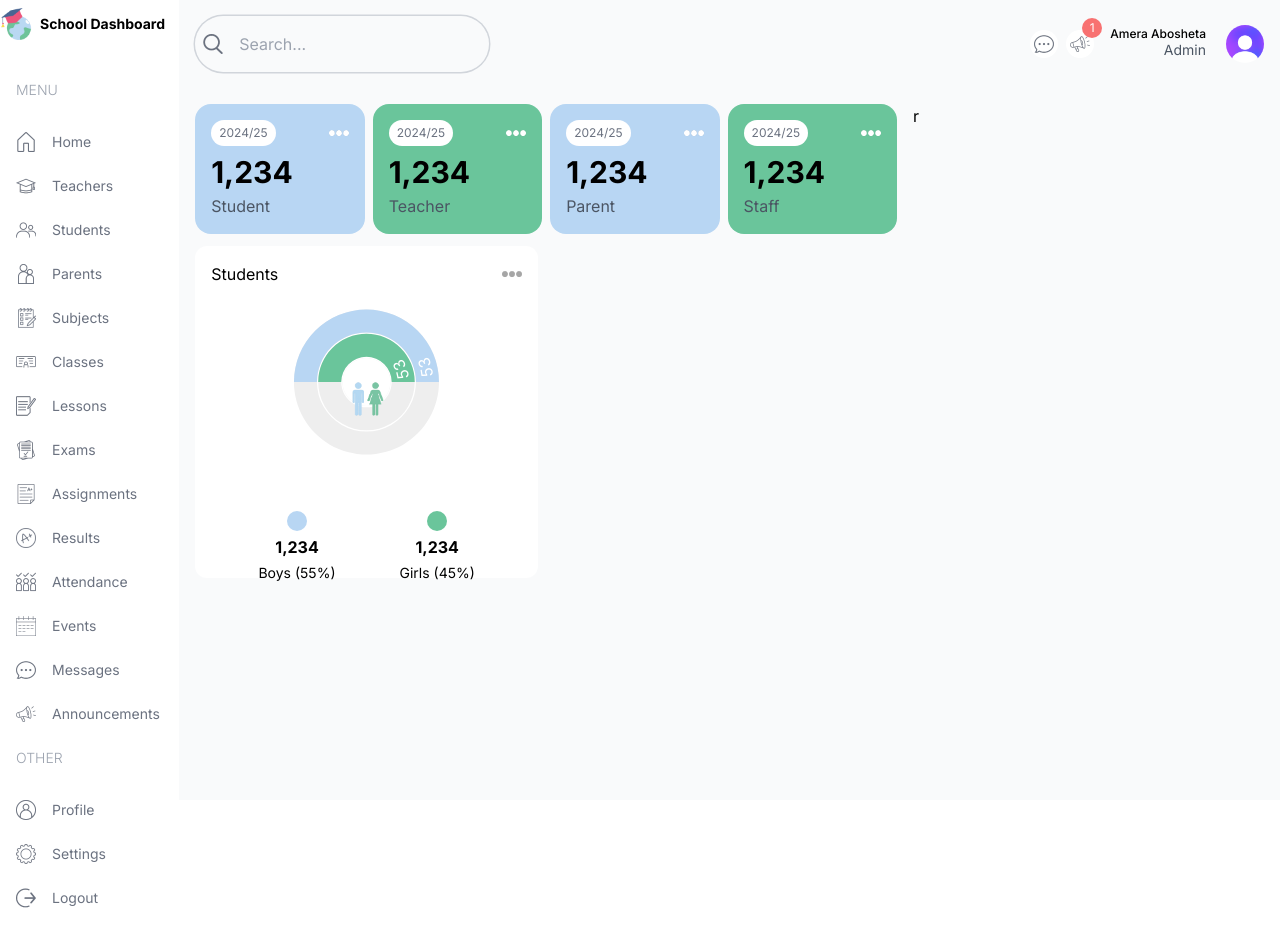
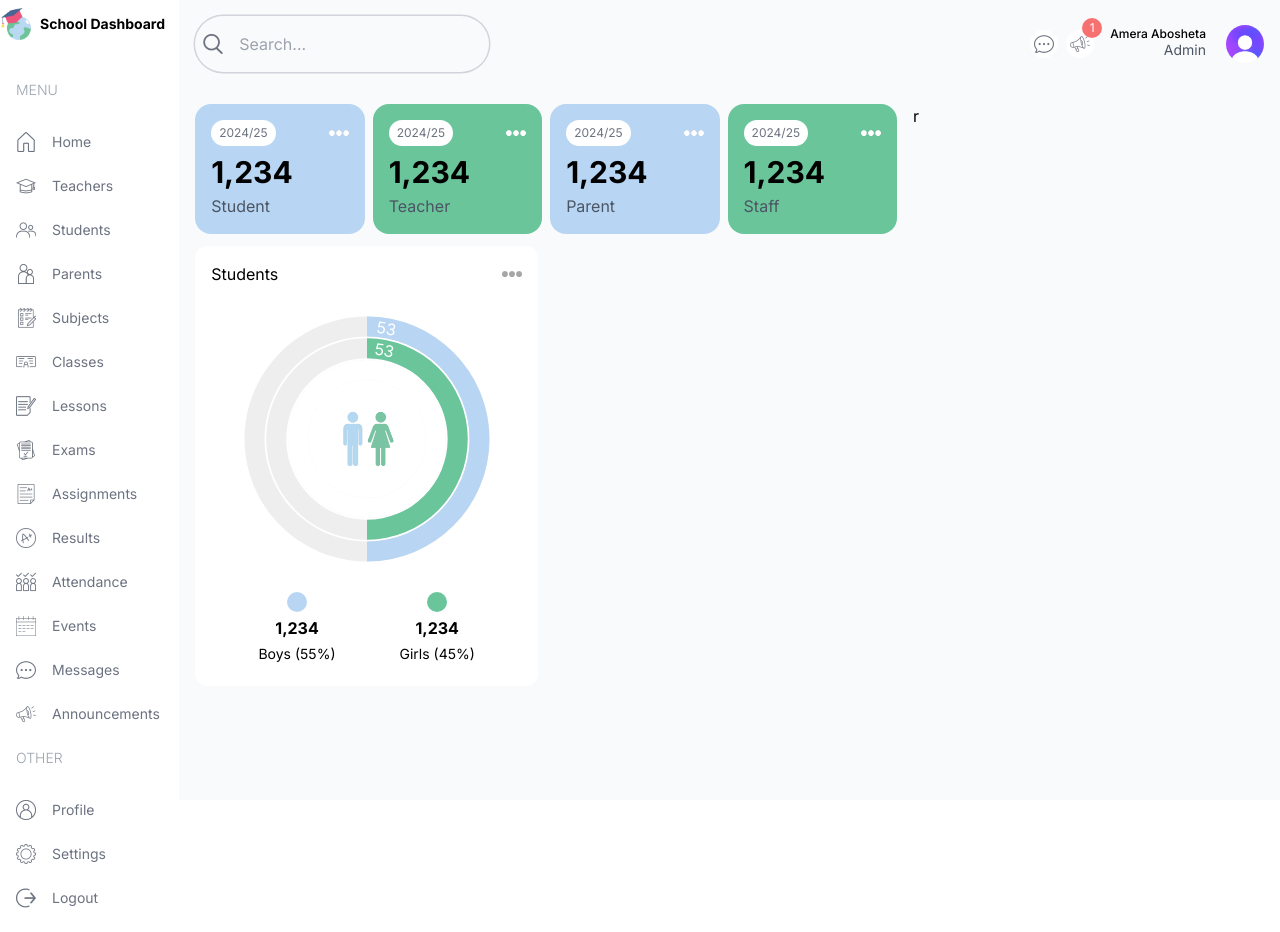
Before and after one commit to ameraehab/School-Dashboard-Project, a Next.js app: page /admin in a window 1280 px wide. Built offline with nearby package versions, Linux system fonts and the light colour scheme.

Commit message:
Update CountChart.tsx

```diff
--- a/src/components/CountChart.tsx
+++ b/src/components/CountChart.tsx
@@ -36,16 +36,18 @@ const CountChart = () => {
         <Image src="/moreDark.png" alt="" width={20} height={20} />
       </div>
       {/*CHART*/}
-      <div className="relative w-full h-[75%]">
+      <div className="relative w-full h-[75%] min-h-[250px] flex justify-center items-center">
         <RadialBarChart
-          style={{
-            aspectRatio: 1.618,
-          }}
-          responsive
+          width={300}
+          height={300}
           cx="50%"
           cy="50%"
-          barSize={23}
+          innerRadius="40%"
+          outerRadius="85%"
+          barSize={20}
           data={data}
+          startAngle={90}
+          endAngle={-270}
         >
           <RadialBar
             label={{ position: "insideStart", fill: "#fff" }}
@@ -53,15 +55,15 @@ const CountChart = () => {
             dataKey="count"
           />
         </RadialBarChart>
+
         <Image
           src="/maleFemale.png"
           alt=""
+          width={65}
+          height={65}
           className="absolute top-1/2 left-1/2 -translate-x-1/2 -translate-y-1/2"
-          width={40}
-          height={40}
         />
       </div>
-
       <div className="flex justify-center gap-16 ">
         <div className="flex flex-col gap-1 items-center">
           <div className="w-5 h-5 bg-[#B8D6F3] rounded-full "></div>
```
